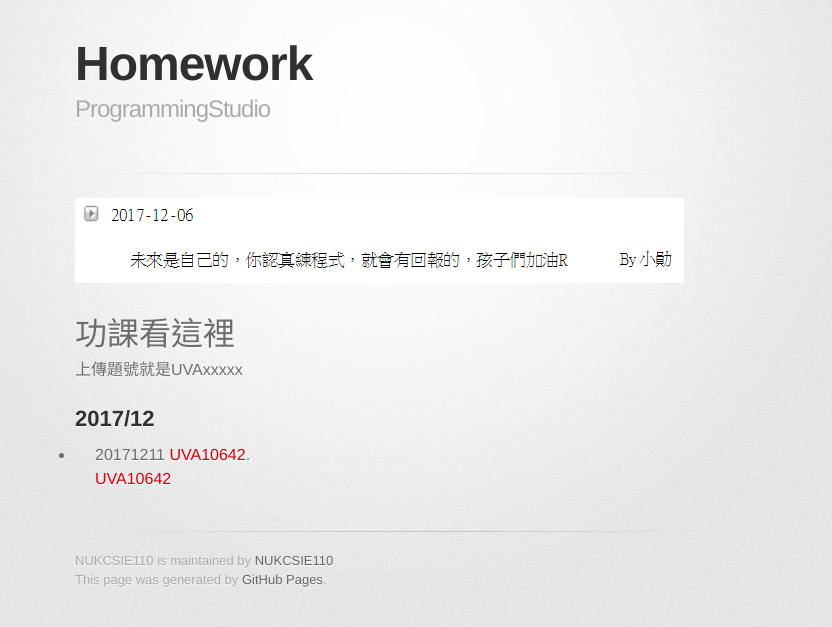
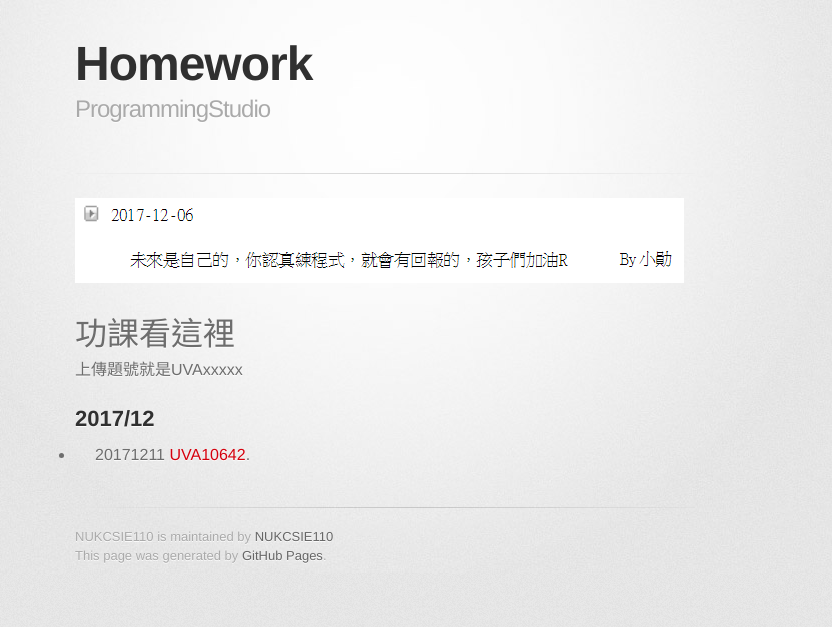
Before and after one commit to NUKCSIE110/ProgrammingStudio, a Jekyll site: the page built from homework.md, in a window 1280 px wide. Shown: the top 627 px of the page, without its empty margins (255-1087 px from the left). Built offline with Jekyll 4.4.1, drawn with Linux system fonts in a browser that asks for light colours; some web fonts are replaced.

Commit message:
Update homework.md

```diff
--- a/homework.md
+++ b/homework.md
@@ -6,5 +6,4 @@
 # 功課看這裡
 上傳題號就是UVAxxxxx
 ##   2017/12
-*   20171211<a href="https://uva.onlinejudge.org/index.php?option=com_onlinejudge&Itemid=8&category=18&page=show_problem&problem=1583" target="_top"> UVA10642</a>.<br>
-[UVA10642](https://uva.onlinejudge.org/index.php?option=com_onlinejudge&Itemid=8&category=18&page=show_problem&problem=1583){:target="_blank"}
+*   20171211<a href="https://uva.onlinejudge.org/index.php?option=com_onlinejudge&Itemid=8&category=18&page=show_problem&problem=1583" target="_blank"> UVA10642</a>.<br>
```
